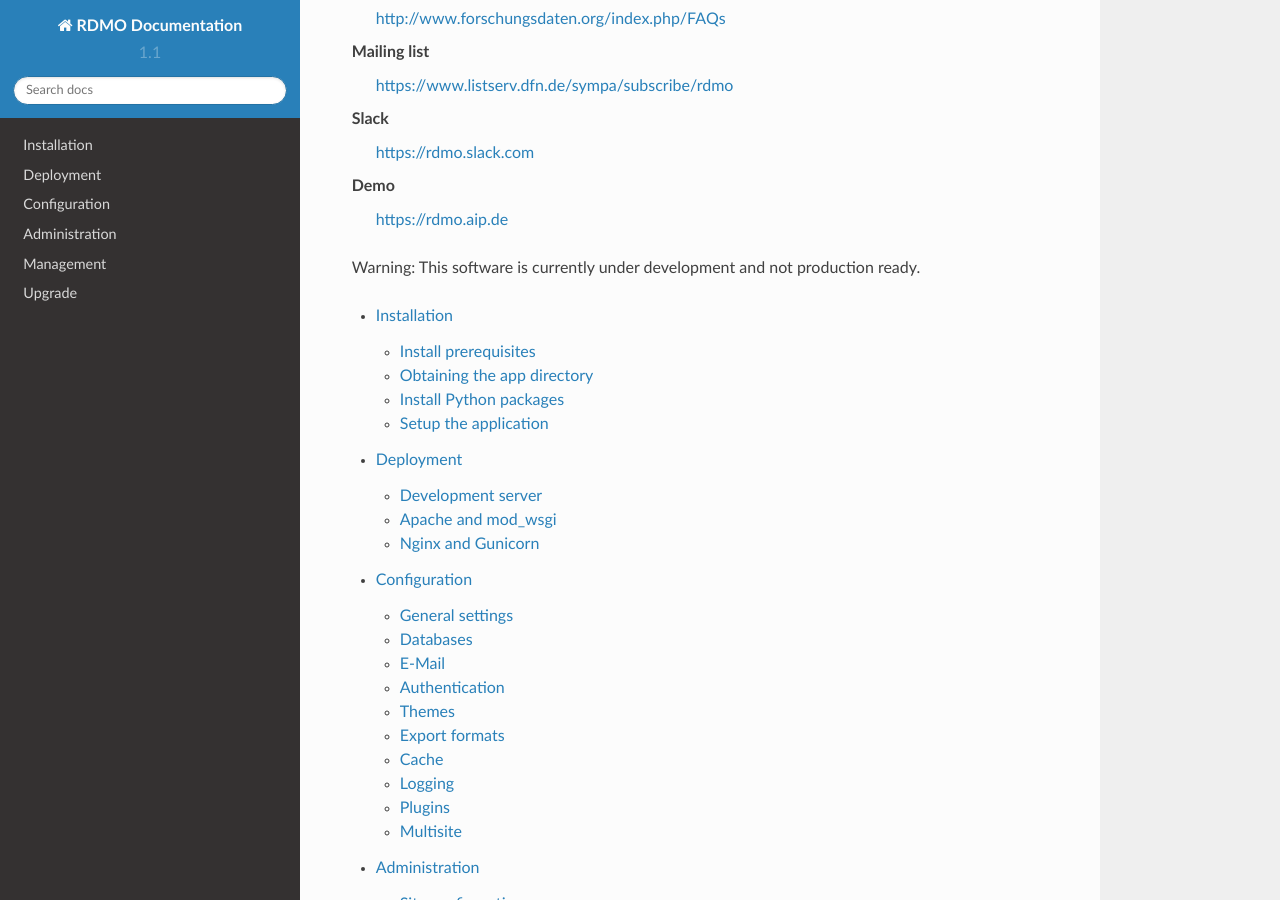
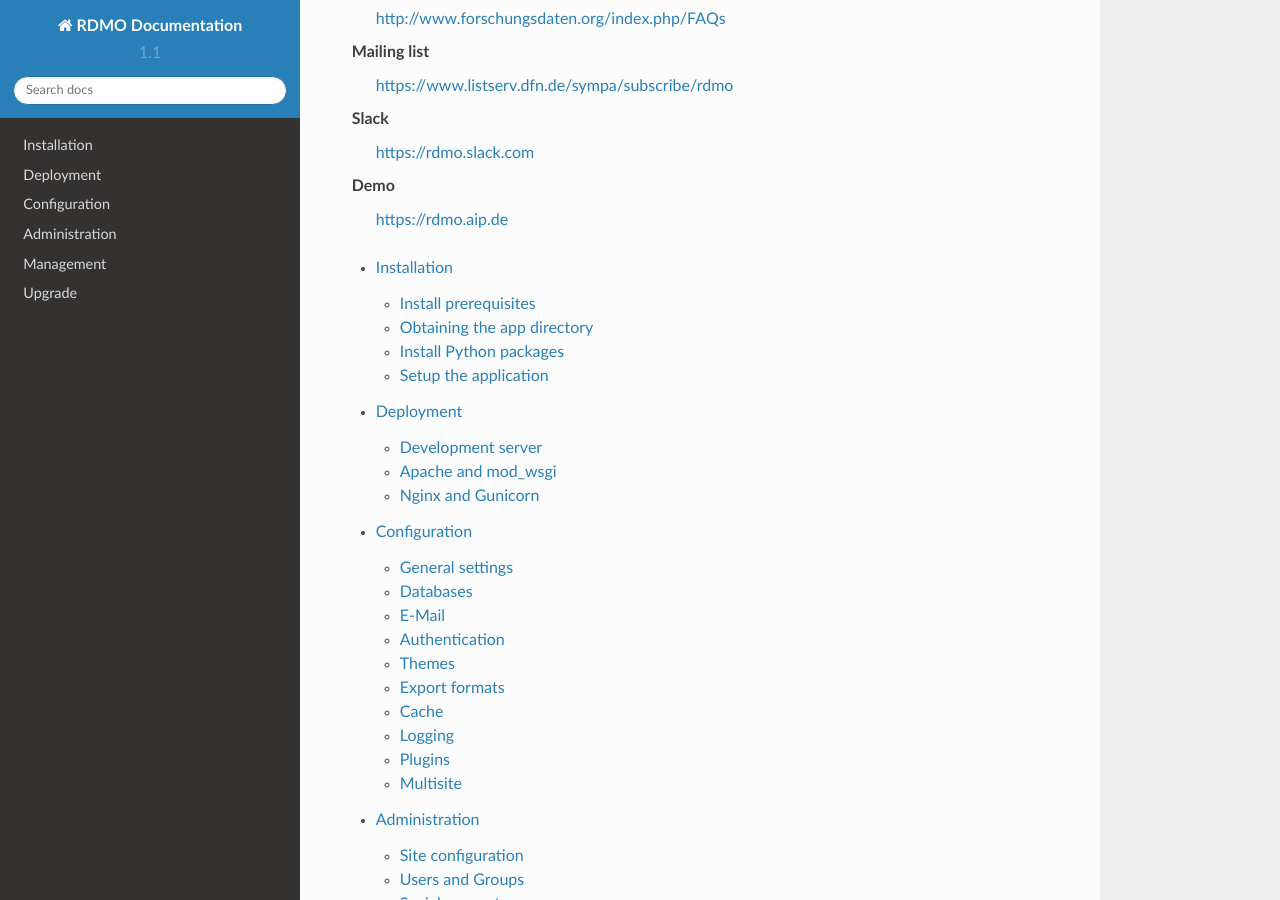
Before and after one commit to rdmorganiser/rdmo-docs, a Sphinx documentation site: the page built from docs/index.md, in a window 1280 px wide and 900 px high, scrolled down 481 px. Built offline with Sphinx 7.4.7 and the Read the Docs theme 2.0.0, drawn with Linux system fonts in a browser that asks for light colours.

Commit message:
Remove warning

````diff
--- a/docs/index.md
+++ b/docs/index.md
@@ -25,8 +25,6 @@
     https://rdmo.aip.de
 ```
 
-Warning: This software is currently under development and not production ready.
-
 ```eval_rst
 .. toctree::
    :maxdepth: 2
````
